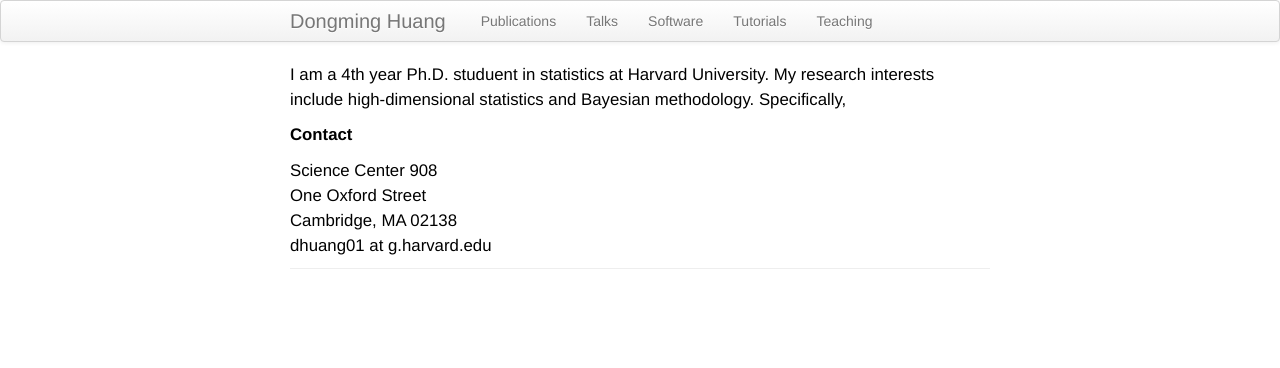
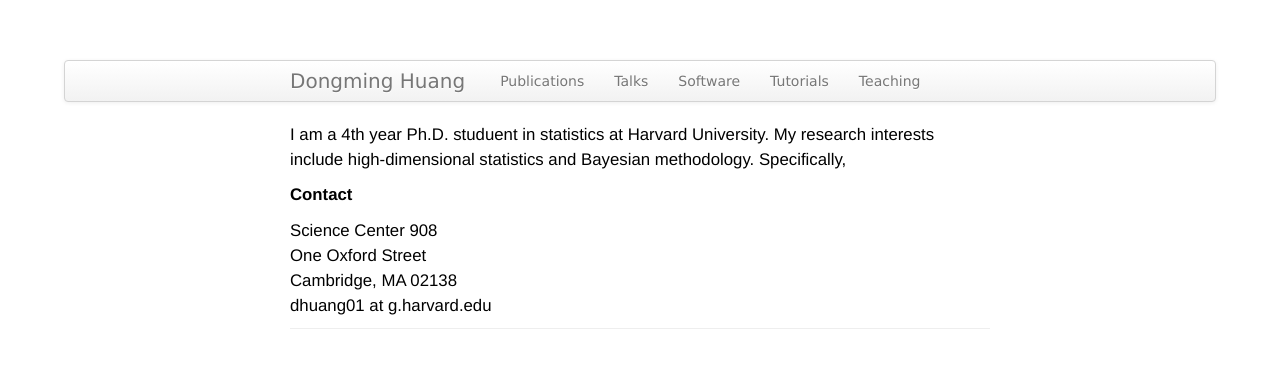
Before and after one commit to stathuang/dmhuang.github.io, a Jekyll site: the page built from index.md, in a window 1280 px wide. Shown: the top 368 px of the page. Built offline with Jekyll 4.4.1, drawn with Linux system fonts in a browser that asks for light colours.

Commit message:
Update style.css

```diff
--- a/assets/themes/twitter/css/style.css
+++ b/assets/themes/twitter/css/style.css
@@ -72,12 +72,14 @@ p {
     color: #000;
     font-family: 'Helvetica', 'Arial', 'Sans-Serif';
 }
+body {
+    margin: 60px auto;
+    width: 90%;
+    font-family: Verdana, Helvetica, sans-serif;
+}
+
 
 /*
-body {
-    margin: 60px auto;
-    width: 70%;
-}
 nav ul, footer ul {
     font-family:'Helvetica', 'Arial', 'Sans-Serif';
     padding: 0px;
```
